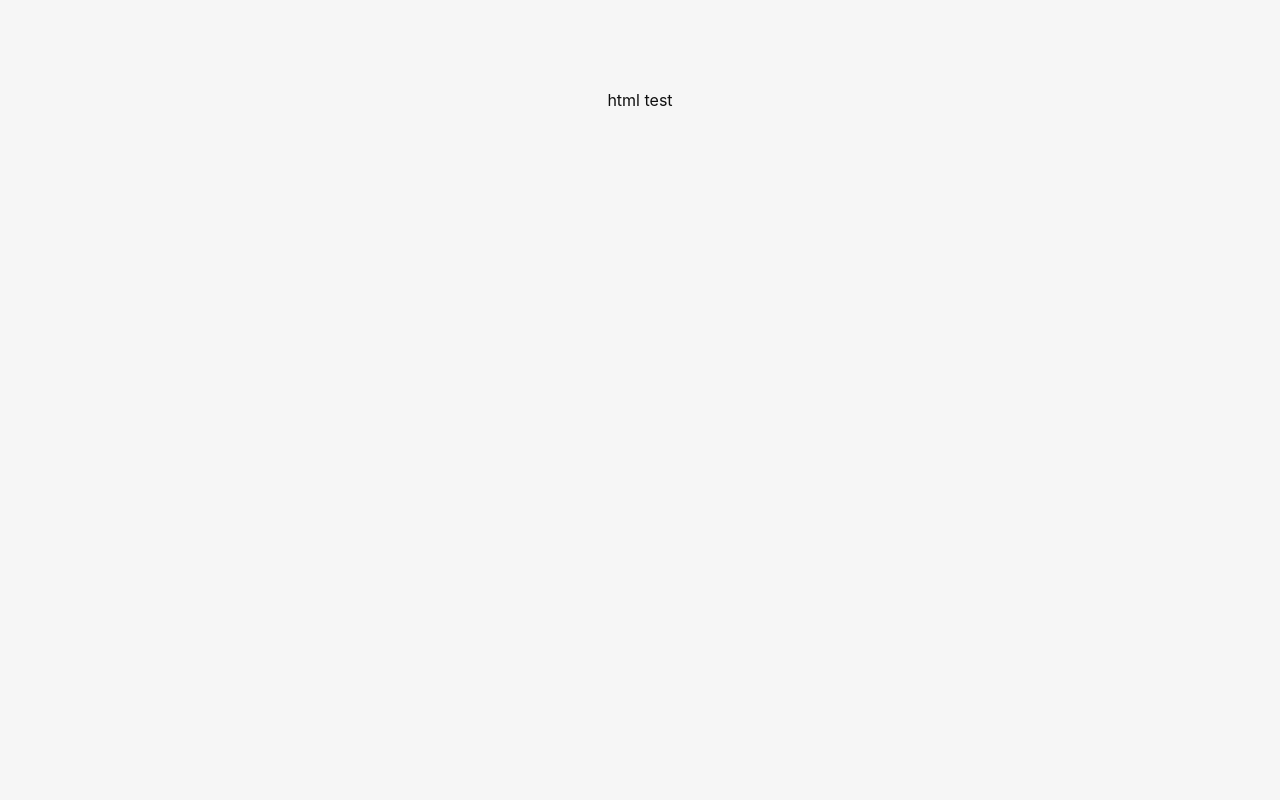
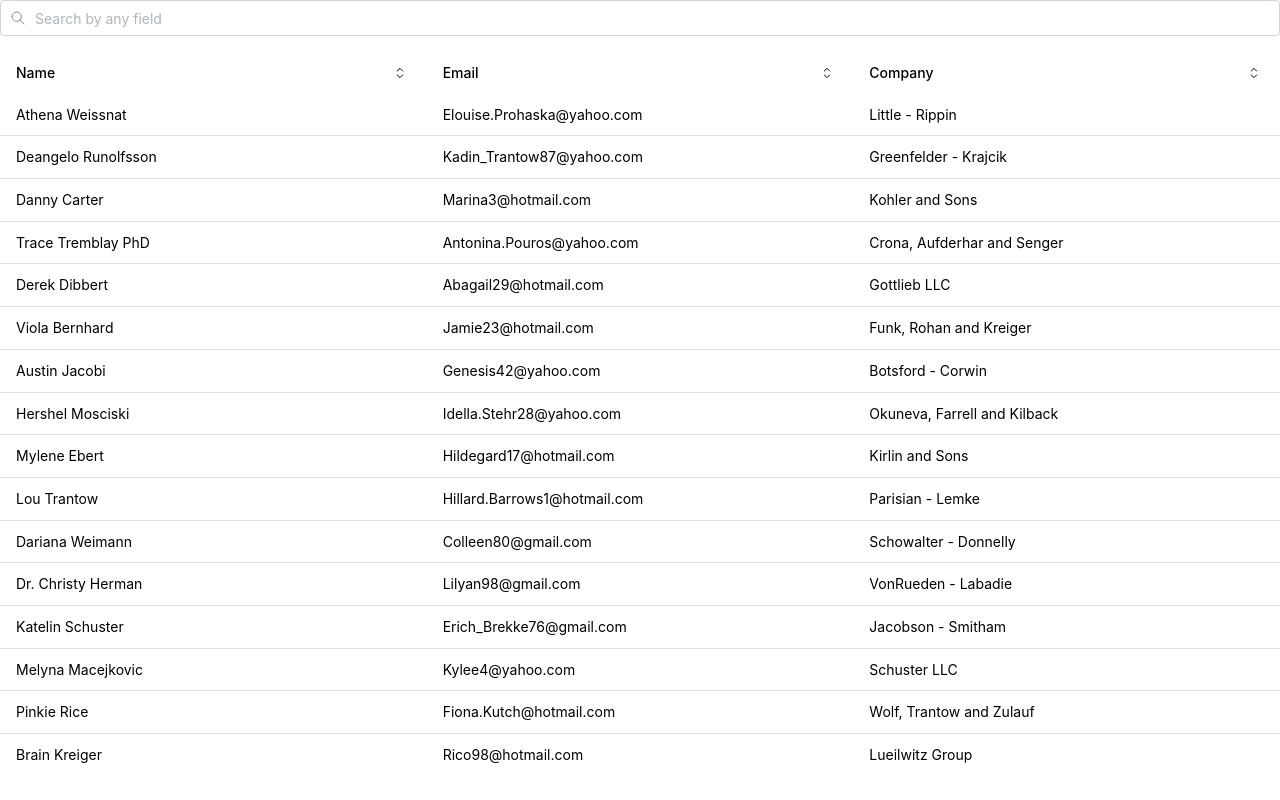
Before and after one commit to chugumba/ppu, a React (Vite) app: page / in a window 1280 px wide. Built offline with nearby package versions, Linux system fonts and the light colour scheme.

Commit message:
Добавлен и настроен Mantine

```diff
--- /dev/null
+++ b/postcss.config.cjs
@@ -0,0 +1,14 @@
+module.exports = {
+    plugins: {
+      'postcss-preset-mantine': {},
+      'postcss-simple-vars': {
+        variables: {
+          'mantine-breakpoint-xs': '36em',
+          'mantine-breakpoint-sm': '48em',
+          'mantine-breakpoint-md': '62em',
+          'mantine-breakpoint-lg': '75em',
+          'mantine-breakpoint-xl': '88em',
+        },
+      },
+    },
+  };
--- a/src-tauri/tauri.conf.json
+++ b/src-tauri/tauri.conf.json
@@ -20,8 +20,8 @@
     "windows": [
       {
         "title": "ppu",
-        "width": 800,
-        "height": 600
+        "width": 1080,
+        "height": 1200
       }
     ],
     "security": {
--- a/src/App.css
+++ /dev/null
@@ -1,7 +0,0 @@
-.logo.vite:hover {
-  filter: drop-shadow(0 0 2em #747bff);
-}
-
-.logo.react:hover {
-  filter: drop-shadow(0 0 2em #61dafb);
-}
--- a/src/App.tsx
+++ b/src/App.tsx
@@ -1,24 +1,19 @@
-import { useState } from "react";
-import { invoke } from "@tauri-apps/api/tauri";
-import "./App.css";
+//import { useState } from "react";
+//import { invoke } from "@tauri-apps/api/tauri";
+import '@mantine/core/styles.css';
+import { MantineProvider } from '@mantine/core';
+import { TableSort } from "./components/TablePpu";
 
 function App() {
-  const [greetMsg, setGreetMsg] = useState("");
-  const [name, setName] = useState("");
-
-  async function greet() {
-    // Выводит Greeting из src-tauri в greetMsg
-    setGreetMsg(await invoke("greet", { name }));
-  }
 
   return (
-    <div className="container">
 
-      <div className="row">
-        html test
-      </div>
+    <MantineProvider>
 
-    </div>
+      <TableSort/>
+
+    </MantineProvider>
+
   );
 }
 
--- /dev/null
+++ b/src/components/TablePpu.tsx
@@ -0,0 +1,237 @@
+import { useState } from 'react';
+import {
+  Table,
+  ScrollArea,
+  UnstyledButton,
+  Group,
+  Text,
+  Center,
+  TextInput,
+  rem,
+  keys,
+} from '@mantine/core';
+import { IconSelector, IconChevronDown, IconChevronUp, IconSearch } from '@tabler/icons-react';
+import classes from '../styles/TableSort.module.css';
+
+interface RowData {
+  name: string;
+  email: string;
+  company: string;
+}
+
+interface ThProps {
+  children: React.ReactNode;
+  reversed: boolean;
+  sorted: boolean;
+  onSort(): void;
+}
+
+function Th({ children, reversed, sorted, onSort }: ThProps) {
+  const Icon = sorted ? (reversed ? IconChevronUp : IconChevronDown) : IconSelector;
+  return (
+    <Table.Th className={classes.th}>
+      <UnstyledButton onClick={onSort} className={classes.control}>
+        <Group justify="space-between">
+          <Text fw={500} fz="sm">
+            {children}
+          </Text>
+          <Center className={classes.icon}>
+            <Icon style={{ width: rem(16), height: rem(16) }} stroke={1.5} />
+          </Center>
+        </Group>
+      </UnstyledButton>
+    </Table.Th>
+  );
+}
+
+function filterData(data: RowData[], search: string) {
+  const query = search.toLowerCase().trim();
+  return data.filter((item) =>
+    keys(data[0]).some((key) => item[key].toLowerCase().includes(query))
+  );
+}
+
+function sortData(
+  data: RowData[],
+  payload: { sortBy: keyof RowData | null; reversed: boolean; search: string }
+) {
+  const { sortBy } = payload;
+
+  if (!sortBy) {
+    return filterData(data, payload.search);
+  }
+
+  return filterData(
+    [...data].sort((a, b) => {
+      if (payload.reversed) {
+        return b[sortBy].localeCompare(a[sortBy]);
+      }
+
+      return a[sortBy].localeCompare(b[sortBy]);
+    }),
+    payload.search
+  );
+}
+
+const data = [
+  {
+    name: 'Athena Weissnat',
+    company: 'Little - Rippin',
+    email: 'Elouise.Prohaska@yahoo.com',
+  },
+  {
+    name: 'Deangelo Runolfsson',
+    company: 'Greenfelder - Krajcik',
+    email: 'Kadin_Trantow87@yahoo.com',
+  },
+  {
+    name: 'Danny Carter',
+    company: 'Kohler and Sons',
+    email: 'Marina3@hotmail.com',
+  },
+  {
+    name: 'Trace Tremblay PhD',
+    company: 'Crona, Aufderhar and Senger',
+    email: 'Antonina.Pouros@yahoo.com',
+  },
+  {
+    name: 'Derek Dibbert',
+    company: 'Gottlieb LLC',
+    email: 'Abagail29@hotmail.com',
+  },
+  {
+    name: 'Viola Bernhard',
+    company: 'Funk, Rohan and Kreiger',
+    email: 'Jamie23@hotmail.com',
+  },
+  {
+    name: 'Austin Jacobi',
+    company: 'Botsford - Corwin',
+    email: 'Genesis42@yahoo.com',
+  },
+  {
+    name: 'Hershel Mosciski',
+    company: 'Okuneva, Farrell and Kilback',
+    email: 'Idella.Stehr28@yahoo.com',
+  },
+  {
+    name: 'Mylene Ebert',
+    company: 'Kirlin and Sons',
+    email: 'Hildegard17@hotmail.com',
+  },
+  {
+    name: 'Lou Trantow',
+    company: 'Parisian - Lemke',
+    email: 'Hillard.Barrows1@hotmail.com',
+  },
+  {
+    name: 'Dariana Weimann',
+    company: 'Schowalter - Donnelly',
+    email: 'Colleen80@gmail.com',
+  },
+  {
+    name: 'Dr. Christy Herman',
+    company: 'VonRueden - Labadie',
+    email: 'Lilyan98@gmail.com',
+  },
+  {
+    name: 'Katelin Schuster',
+    company: 'Jacobson - Smitham',
+    email: 'Erich_Brekke76@gmail.com',
+  },
+  {
+    name: 'Melyna Macejkovic',
+    company: 'Schuster LLC',
+    email: 'Kylee4@yahoo.com',
+  },
+  {
+    name: 'Pinkie Rice',
+    company: 'Wolf, Trantow and Zulauf',
+    email: 'Fiona.Kutch@hotmail.com',
+  },
+  {
+    name: 'Brain Kreiger',
+    company: 'Lueilwitz Group',
+    email: 'Rico98@hotmail.com',
+  },
+];
+
+export function TableSort() {
+  const [search, setSearch] = useState('');
+  const [sortedData, setSortedData] = useState(data);
+  const [sortBy, setSortBy] = useState<keyof RowData | null>(null);
+  const [reverseSortDirection, setReverseSortDirection] = useState(false);
+
+  const setSorting = (field: keyof RowData) => {
+    const reversed = field === sortBy ? !reverseSortDirection : false;
+    setReverseSortDirection(reversed);
+    setSortBy(field);
+    setSortedData(sortData(data, { sortBy: field, reversed, search }));
+  };
+
+  const handleSearchChange = (event: React.ChangeEvent<HTMLInputElement>) => {
+    const { value } = event.currentTarget;
+    setSearch(value);
+    setSortedData(sortData(data, { sortBy, reversed: reverseSortDirection, search: value }));
+  };
+
+  const rows = sortedData.map((row) => (
+    <Table.Tr key={row.name}>
+      <Table.Td>{row.name}</Table.Td>
+      <Table.Td>{row.email}</Table.Td>
+      <Table.Td>{row.company}</Table.Td>
+    </Table.Tr>
+  ));
+
+  return (
+    <ScrollArea>
+      <TextInput
+        placeholder="Search by any field"
+        mb="md"
+        leftSection={<IconSearch style={{ width: rem(16), height: rem(16) }} stroke={1.5} />}
+        value={search}
+        onChange={handleSearchChange}
+      />
+      <Table horizontalSpacing="md" verticalSpacing="xs" miw={700} layout="fixed">
+        <Table.Tbody>
+          <Table.Tr>
+            <Th
+              sorted={sortBy === 'name'}
+              reversed={reverseSortDirection}
+              onSort={() => setSorting('name')}
+            >
+              Name
+            </Th>
+            <Th
+              sorted={sortBy === 'email'}
+              reversed={reverseSortDirection}
+              onSort={() => setSorting('email')}
+            >
+              Email
+            </Th>
+            <Th
+              sorted={sortBy === 'company'}
+              reversed={reverseSortDirection}
+              onSort={() => setSorting('company')}
+            >
+              Company
+            </Th>
+          </Table.Tr>
+        </Table.Tbody>
+        <Table.Tbody>
+          {rows.length > 0 ? (
+            rows
+          ) : (
+            <Table.Tr>
+              <Table.Td colSpan={Object.keys(data[0]).length}>
+                <Text fw={500} ta="center">
+                  Nothing found
+                </Text>
+              </Table.Td>
+            </Table.Tr>
+          )}
+        </Table.Tbody>
+      </Table>
+    </ScrollArea>
+  );
+}
--- a/src/main.tsx
+++ b/src/main.tsx
@@ -1,7 +1,6 @@
 import React from "react";
 import ReactDOM from "react-dom/client";
 import App from "./App";
-import "./styles.css";
 
 ReactDOM.createRoot(document.getElementById("root") as HTMLElement).render(
   <React.StrictMode>
--- a/src/styles.css
+++ /dev/null
@@ -1,109 +0,0 @@
-:root {
-  font-family: Inter, Avenir, Helvetica, Arial, sans-serif;
-  font-size: 16px;
-  line-height: 24px;
-  font-weight: 400;
-
-  color: #0f0f0f;
-  background-color: #f6f6f6;
-
-  font-synthesis: none;
-  text-rendering: optimizeLegibility;
-  -webkit-font-smoothing: antialiased;
-  -moz-osx-font-smoothing: grayscale;
-  -webkit-text-size-adjust: 100%;
-}
-
-.container {
-  margin: 0;
-  padding-top: 10vh;
-  display: flex;
-  flex-direction: column;
-  justify-content: center;
-  text-align: center;
-}
-
-.logo {
-  height: 6em;
-  padding: 1.5em;
-  will-change: filter;
-  transition: 0.75s;
-}
-
-.logo.tauri:hover {
-  filter: drop-shadow(0 0 2em #24c8db);
-}
-
-.row {
-  display: flex;
-  justify-content: center;
-}
-
-a {
-  font-weight: 500;
-  color: #646cff;
-  text-decoration: inherit;
-}
-
-a:hover {
-  color: #535bf2;
-}
-
-h1 {
-  text-align: center;
-}
-
-input,
-button {
-  border-radius: 8px;
-  border: 1px solid transparent;
-  padding: 0.6em 1.2em;
-  font-size: 1em;
-  font-weight: 500;
-  font-family: inherit;
-  color: #0f0f0f;
-  background-color: #ffffff;
-  transition: border-color 0.25s;
-  box-shadow: 0 2px 2px rgba(0, 0, 0, 0.2);
-}
-
-button {
-  cursor: pointer;
-}
-
-button:hover {
-  border-color: #396cd8;
-}
-button:active {
-  border-color: #396cd8;
-  background-color: #e8e8e8;
-}
-
-input,
-button {
-  outline: none;
-}
-
-#greet-input {
-  margin-right: 5px;
-}
-
-@media (prefers-color-scheme: dark) {
-  :root {
-    color: #f6f6f6;
-    background-color: #2f2f2f;
-  }
-
-  a:hover {
-    color: #24c8db;
-  }
-
-  input,
-  button {
-    color: #ffffff;
-    background-color: #0f0f0f98;
-  }
-  button:active {
-    background-color: #0f0f0f69;
-  }
-}
--- /dev/null
+++ b/src/styles/TableSort.module.css
@@ -0,0 +1,18 @@
+.th {
+    padding: 0;
+  }
+
+  .control {
+    width: 100%;
+    padding: var(--mantine-spacing-xs) var(--mantine-spacing-md);
+
+    @mixin hover {
+      background-color: light-dark(var(--mantine-color-gray-0), var(--mantine-color-dark-6));
+    }
+  }
+
+  .icon {
+    width: rem(21px);
+    height: rem(21px);
+    border-radius: rem(21px);
+  }
```
Also changed, not shown: package.json (+11 -4 lines), 1 other file (tests, documents, lock files or other folders).
